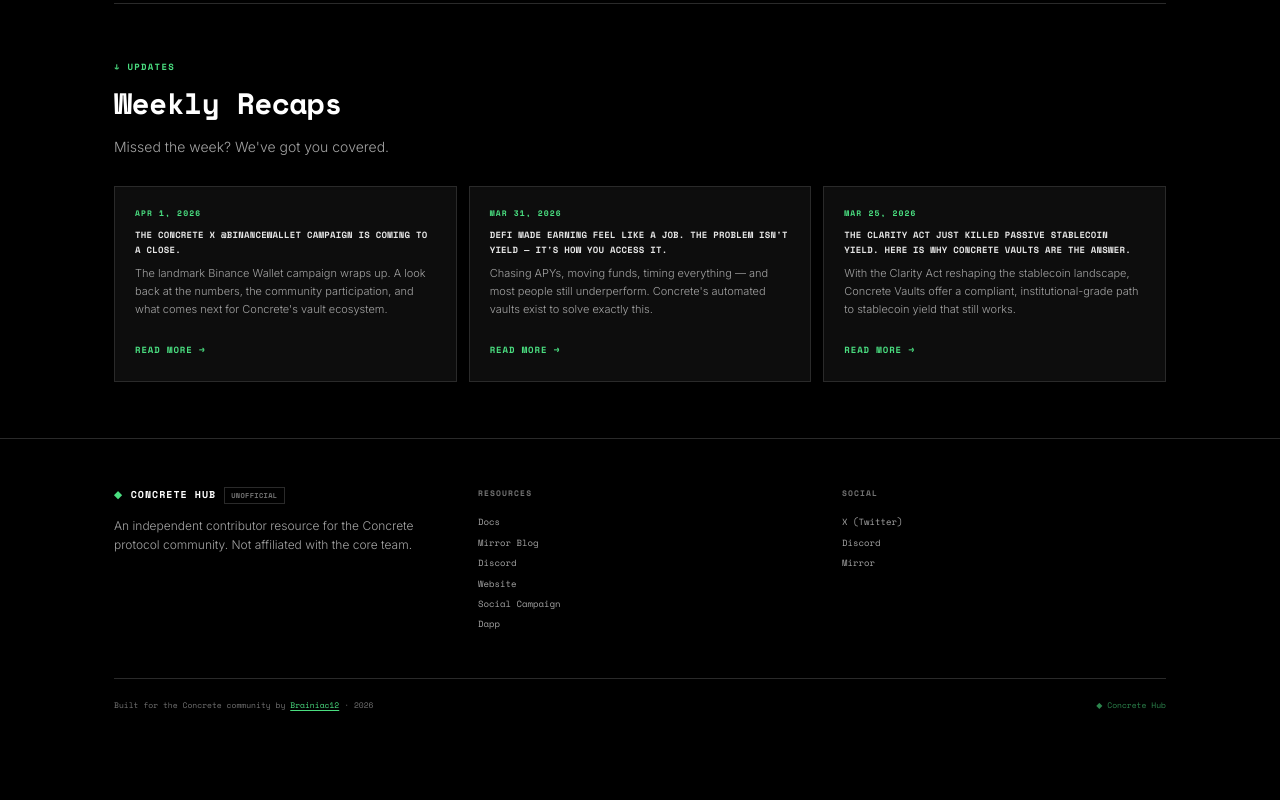
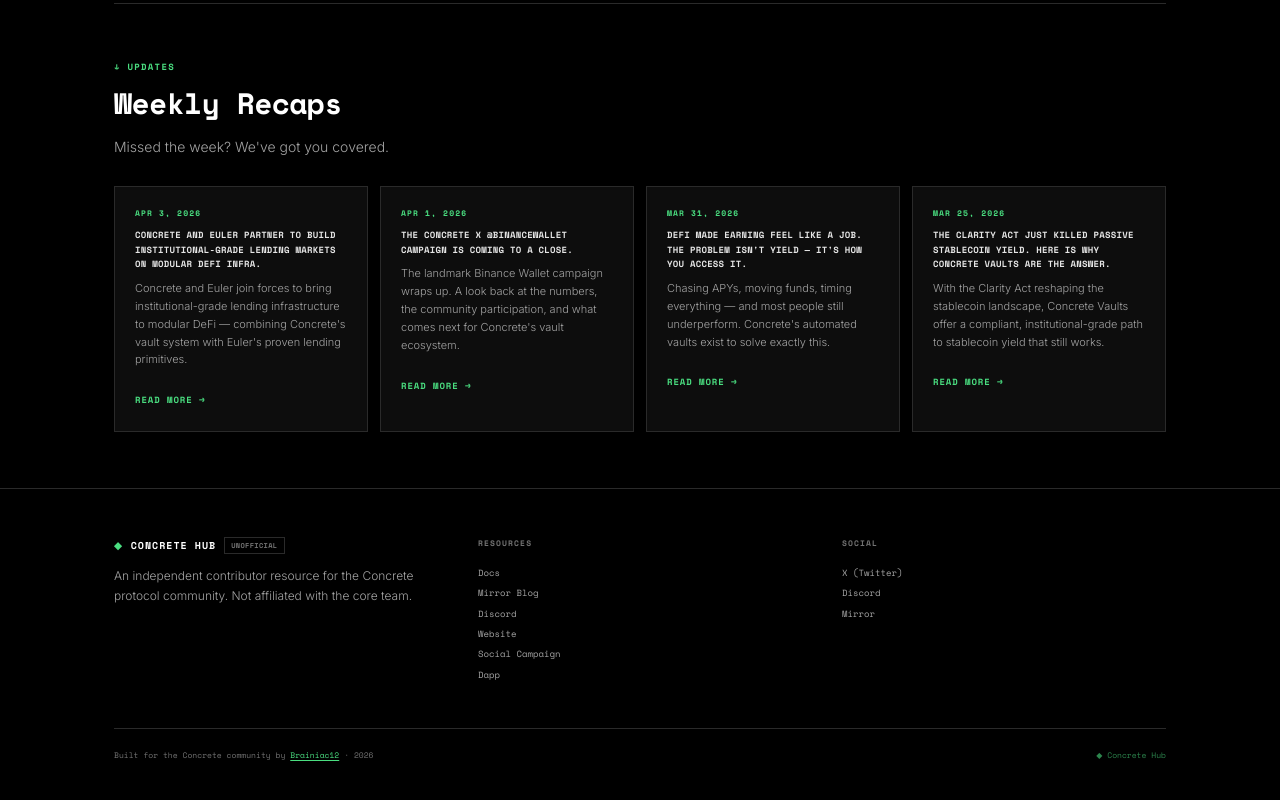
Before and after one commit to Mustophaolamide12/concrete-hub, a Next.js app: page / in a window 1280 px wide. Shown: the part 2571-3371 px from the top of the page. Before the commit the page ends 3331 px from the top, so only its background shows below. Built offline with nearby package versions, Linux system fonts and the light colour scheme.

Commit message:
Add Concrete x Euler recap as latest update

```diff
--- a/components/Recaps.tsx
+++ b/components/Recaps.tsx
@@ -1,4 +1,10 @@
 const recaps = [
+  {
+    week: "Apr 3, 2026",
+    title: "Concrete and Euler Partner to Build Institutional-Grade Lending Markets on Modular DeFi Infra.",
+    summary: "Concrete and Euler join forces to bring institutional-grade lending infrastructure to modular DeFi — combining Concrete's vault system with Euler's proven lending primitives.",
+    link: "https://x.com/concretexyz/status/2040029803940614270?s=46",
+  },
   {
     week: "Apr 1, 2026",
     title: "The Concrete x @BinanceWallet Campaign is coming to a close.",
@@ -26,7 +32,7 @@
         <p className="mb-1.5 font-mono text-[9px] font-bold uppercase tracking-[0.14em] text-[#4ade80]">↓ Updates</p>
         <h2 className="mb-2 font-mono text-[clamp(1.2rem,2.8vw,1.85rem)] font-bold tracking-[-0.02em] text-white">Weekly Recaps</h2>
         <p className="mb-7 max-w-md text-sm font-light leading-relaxed text-[#a3a3a3]">Missed the week? We&apos;ve got you covered.</p>
-        <div className="grid grid-cols-1 gap-3 sm:grid-cols-3">
+        <div className="grid grid-cols-1 gap-3 sm:grid-cols-2 lg:grid-cols-4">
           {recaps.map((r, i) => (
             <div key={i} className="border border-[#2a2a2a] bg-[#0d0d0d] p-5 transition-all duration-200 hover:border-[#4ade80]/40 hover:bg-[#111]">
               <p className="mb-2 font-mono text-[8px] font-bold uppercase tracking-[0.14em] text-[#4ade80]">{r.week}</p>
```
